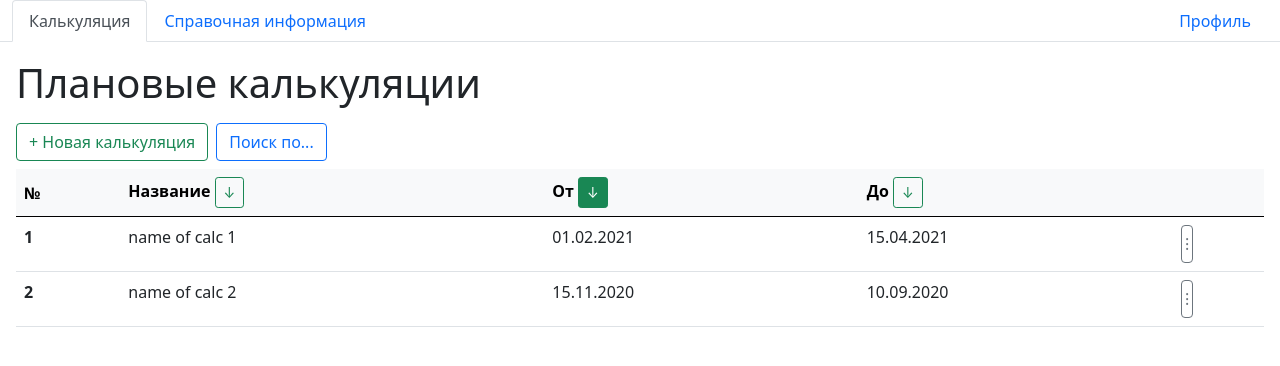
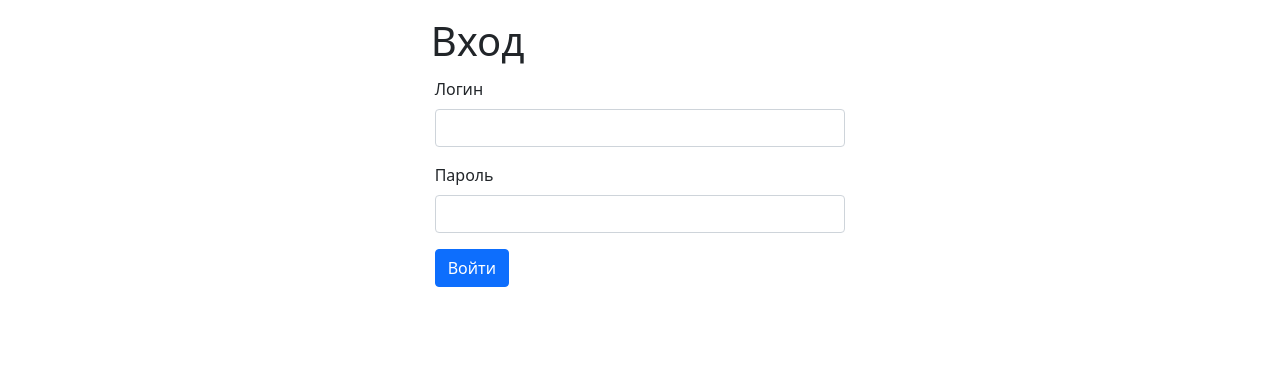
Before and after one commit to guseva-47/frontend-economaizer, a Vue app: page / in a window 1280 px wide. Shown: the top 366 px of the page. Built offline with nearby package versions, Linux system fonts and the light colour scheme.

Commit message:
fake login logout

```diff
--- a/src/App.vue
+++ b/src/App.vue
@@ -1,5 +1,7 @@
 <template>
-  <div class="">
+  <div>
+    <LoginForm v-if="!haveUser" :setUser="setUser" />
+    <div class="" v-if="haveUser">
       <nav>
         <div class="nav nav-tabs" id="nav" role="tablist">
           <div class="container-xxl d-flex flex-row">
@@ -56,12 +58,13 @@
             v-bind:class="{show: isProfileTab, active: isProfileTab}"
             id="nav-profile" role="tabpanel" aria-labelledby="nav-contact-tab"
           >
-          <Profile />
+            <Profile :setUser="setUser" />
             <LoginForm v-if="false" :isValidLoginOrPassword="isValidLoginOrPassword"/>
           </div>
         </div>
       </div>
       <footer/>
+    </div>
   </div>
 </template>
 
@@ -82,7 +85,8 @@ export default {
   data() {
     return {
       selected_tab_i: 0,
-      isValidLoginOrPassword: false
+      isValidLoginOrPassword: false,
+      user: null,
     }
   },
   computed: {
@@ -94,16 +98,21 @@ export default {
     },
     isProfileTab() {
       return this.selected_tab_i === 2;
+    },
+    haveUser() {
+      return this.user != null;
     }
+  },
+  methods: {
+    setUser(userId) {
+      this.user = userId;
+    },
   }
+
 }
 </script>
 
 <style lang="scss">
-// #nav {
-//   // padding-left: 30px;
-//   background-color: #dbdbdb;
-// }
 
 html, body {
   margin: 0;
--- a/src/components/Calculation.vue
+++ b/src/components/Calculation.vue
@@ -221,28 +221,23 @@ export default {
       this.isCalc = false;
     },
 
+    validDateOrNull(date) {
+      let resultDate = null;
+      if (date != ''){
+        resultDate = moment(date, 'DD.MM.YYYY', true).format();
+        this.isValid.fromDate = (resultDate != 'Invalid date');
+        resultDate = (this.isValid.fromDate) ? resultDate : null;
+      }
+    },
+
     searchCalcs() {
       this.calculations = this.$store.state.calculations;
 
-      let fromDate = null;
-      let toDate = null;
+      let fromDate = this.validDateOrNull(this.serchData.fromDate);
+      let toDate = this.validDateOrNull(this.serchData.toDate);
 
-      if (this.serchData.fromDate != ''){
-        fromDate = moment(this.serchData.fromDate, 'DD.MM.YYYY', true).format();
-        this.isValid.fromDate = (fromDate != 'Invalid date');
-        fromDate = (this.isValid.fromDate) ? fromDate : null;
-      }
-      else {
-        this.isValid.fromDate = true;
-      }
-      if (this.serchData.toDate != ''){
-        toDate = moment(this.serchData.toDate, 'DD.MM.YYYY', true).format();
-        this.isValid.toDate = (toDate != 'Invalid date');
-        toDate = (this.isValid.toDate) ? toDate : null;
-      }
-      else {
-        this.isValid.toDate = true;
-      }
+      this.isValid.fromDate = (fromDate == null);
+      this.isValid.toDate = (toDate == null);
 
       const filteredCalcs = this.calculations.filter(calc => {
         let flag = calc.name.toLowerCase().includes(this.serchData.name.toLowerCase());
--- a/src/components/LoginForm.vue
+++ b/src/components/LoginForm.vue
@@ -10,9 +10,10 @@
             <input
               type="text"
               class="form-control"
-              v-bind:class="{'is-invalid': isValidLoginOrPassword}"
+              v-bind:class="{'is-invalid': !isValidLoginOrPassword}"
               id="exampleInputEmail1"
               aria-describedby="emailHelp"
+              v-model="user.login"
             >
           </div>
           <div class="mb-3">
@@ -20,12 +21,19 @@
             <input
               type="password"
               class="form-control"
-              v-bind:class="{'is-invalid': isValidLoginOrPassword}"
+              v-bind:class="{'is-invalid': !isValidLoginOrPassword}"
               id="exampleInputPassword1"
+              v-model="user.password"
             >
-            <label v-if="isValidLoginOrPassword" class="invalid-feedback">Неверный логин или пароль</label>
+            <label v-if="!isValidLoginOrPassword" class="invalid-feedback">Неверный логин или пароль</label>
           </div>
-          <button type="submit" class="btn btn-primary" style="padding-left: 20pt; padding-right: 20pt;">Войти</button>
+          <button
+            type="submit"
+            class="btn btn-primary"
+            @click="login"
+          >
+            Войти
+          </button>
         </form>
       </div>
     </div>
@@ -36,9 +44,36 @@
 
 export default {
   name: 'LoginForm',
-  props: {
-    isValidLoginOrPassword: Boolean,
+  props: ["setUser"],
+  data() {
+    return {
+      user: {
+        login: '',
+        password: ''
+      },
+
+      // haveTry: false
+      // isValidLoginOrPassword: true,
+    }
   },
+  created: async function() {
+    // this.haveTry = false;
+    // this.isValidLoginOrPassword = true;
+  },
+  computed: {
+    isValidLoginOrPassword() {
+      // console.log(this.$store.state.userId)
+      // return this.$store.state.userId != null || !this.haveTry;
+      return true;
+    }
+  },
+  methods: {
+    login() {
+      // await this.$store.dispatch('login');
+      // this.haveTry = true;
+      this.setUser('id1111');
+    }
+  }
 }
 </script>
 
--- a/src/components/Profile.vue
+++ b/src/components/Profile.vue
@@ -22,6 +22,13 @@
             @click="editPassword"
           >
             Изменить пароль
+          </button>
+          <button
+            type="submit"
+            class="btn btn-outline-danger me-3"
+            @click="logout"
+          >
+            Выйти
           </button>
         </form>
 
@@ -95,12 +102,7 @@
 
 export default {
   name: 'Profile',
-  props: {
-    // msg: String
-  },
-  // components: {
-  //   OneDirection
-  // },
+  props: ["setUser"],
   data() {
     return {
       login: 'user_login',
@@ -118,6 +120,9 @@ export default {
       this.edit_password = true;
       this.edit_profile = false;
     },
+    logout() {
+      this.setUser(null)
+    }
   }
 }
 </script>
--- a/src/main.js
+++ b/src/main.js
@@ -6,9 +6,15 @@ import App from './App.vue'
 
 const store = createStore({
   state: {
+    userId : null,
+    user: {
+      login: '',
+      name: ''
+    },
     calculations: [],
 
     currentCalc: null,
+
 
     // Вид справочника, получаемого от сервера
     products: [
@@ -77,6 +83,13 @@ const store = createStore({
     setCurrentCalc(state, calculation) {
       state.currentCalc = calculation;
     },
+    setUserId(state, id) {
+      state.userId = id;
+    },
+    setUserData(state, userData) {
+      state.user.login = userData.login;
+      state.user.name = userData.name;
+    }
   },
   actions: {
     async getCalculations({ commit }) {
@@ -245,6 +258,18 @@ const store = createStore({
 
       commit('setMaterials', newMaterials);
     },
+
+    async getUserData({commit}) {
+
+      // имитация работы сервера отправляется id, возвращается лщгин и имя
+      const user ={
+        login: 'Login@login.ru',
+        name: 'Name Surname'
+      }
+
+      commit('setUserData', user);
+    },
+
     async getCosts({commit}, productsId) {
 
       const deleteDuplicates = (arr) => {
@@ -284,12 +309,19 @@ const store = createStore({
       let newCosts = []
       productsId.forEach(prod => {
         if(prod != '')
-        newCosts.push(costsDirectory[prod - 1]);
+          newCosts.push(costsDirectory[prod - 1]);
       })
 
 
       commit('setCosts', newCosts);
     },
+
+    async login({commit}, loginData) {
+      commit('setUserId', loginData.login);
+    },
+    async logout({commit}) {
+      commit('setUserId', null);
+    },
   }
 })
 
```
Lines whose indentation alone changed are shown as unchanged.
